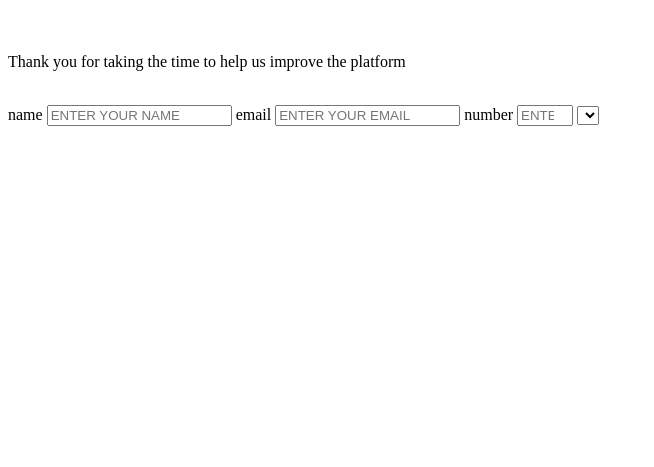
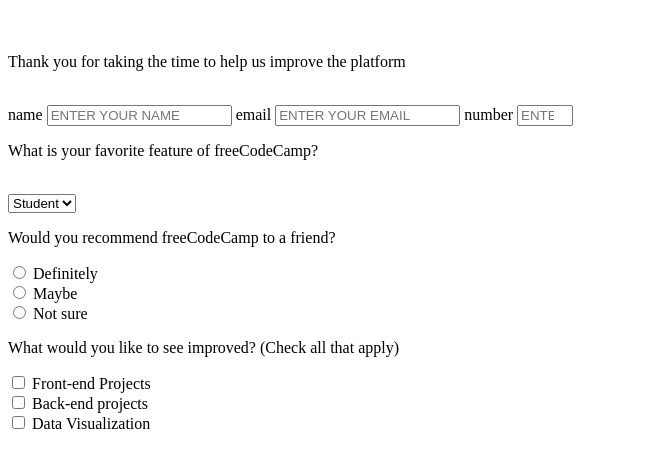
Before and after one commit to jaspreet-singh-sahota/Survey-Form, a plain HTML site: page index.html in a window 1280 px wide. Shown: the part 61-528 px from the top of the page, without its empty margins (0-654 px from the left). Drawn offline with Linux system fonts and the light colour scheme.

Commit message:
Changed by Cristu Marian

```diff
--- a/index.html
+++ b/index.html
@@ -15,9 +15,45 @@
       <input type="email" id="email" name="email" required placeholder="ENTER YOUR EMAIL">
       <label id="number-label" for="number">number</label>
       <input type="number"  id="number" name="number" required min="5" max="11" placeholder="ENTER YOUR NUMBER">
+      <p>What is your favorite feature of freeCodeCamp?</p><br>
       <select id="dropdown" name="dropdown1">
+        <option value="student">Student</option>
+        <option value="job">Job</option>
+        <option value="learner">Learner</option>
+      </select>
+      <div class="radio">
+        <p>Would you recommend freeCodeCamp to a friend?</p>
+        <label>
+          <input type="radio" name="selected" value="definitely">
+          Definitely
+        </label><br>
+        <label>
+          <input type="radio" name="selected" value="maybe">
+          Maybe
+        </label><br>
+        <label>
+          <input type="radio" name="selected" value="notsure">
+          Not sure
+        </label><br>
+      </div>
 
-      </select>
+      <div class="checkbox">
+        <p>What would you like to see improved? (Check all that apply)</p>
+        <label>
+          <input type="checkbox" name="select" value="front-end-projects">
+          Front-end Projects
+        </label><br>
+        <label>
+          <input type="checkbox" name="select" value="back-end-projects">
+          Back-end projects
+        </label><br>
+        <label>
+          <input type="checkbox" name="select" value="data-visualization">
+          Data Visualization
+        </label><br>
+      </div>
+
+
     </form>
 
   </body>
```
